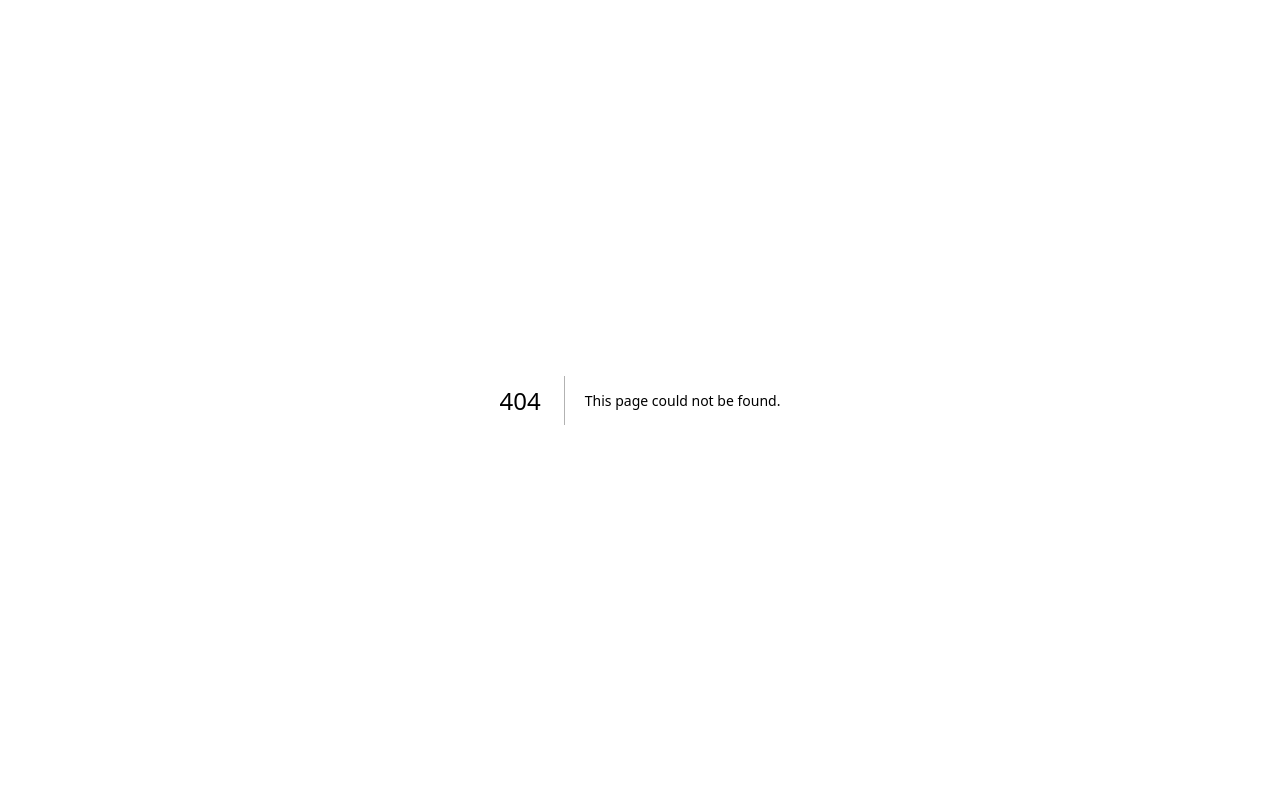
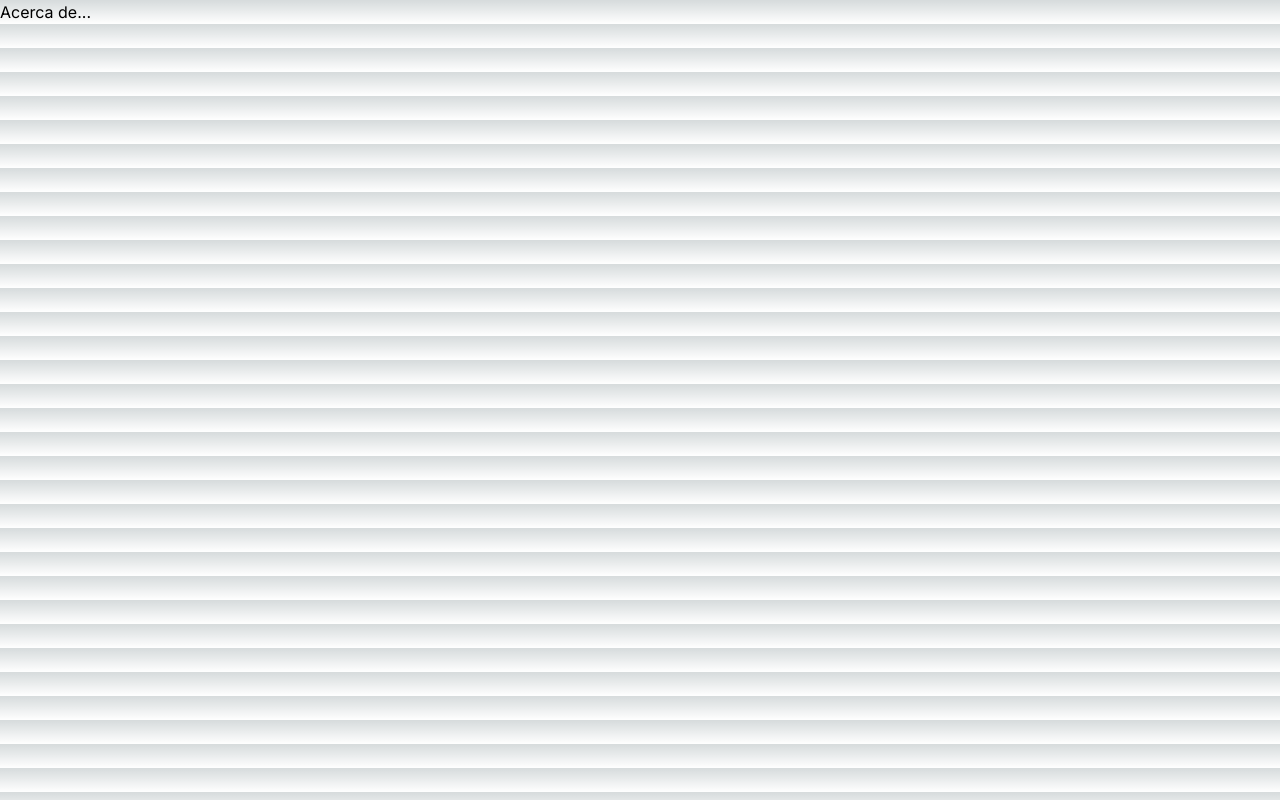
Before and after one commit to jose803196/LearnNextjs, a Next.js app: page /acercade in a window 1280 px wide. Before the commit this address had no page. Built offline with nearby package versions, Linux system fonts and the light colour scheme.

Commit message:
Creando rutas

```diff
--- a/src/app/research/page.tsx
+++ b/src/app/acercade/page.tsx
@@ -1,3 +1,3 @@
 export default function Page() {
-    return <p>Investigacion</p>;
+    return <p>Acerca de...</p>;
   }
--- /dev/null
+++ b/src/app/investigacion/page.tsx
@@ -0,0 +1,3 @@
+export default function Page() {
+    return <p>Investigación</p>;
+  }
```
Also changed, not shown: package.json (+6 -5 lines), src/app/informacionacademica/page.tsx (renamed from src/app/academicinfo/page.tsx), src/app/noticiasyeventos/page.tsx (renamed from src/app/newsandevents/page.tsx), 1 other file (tests, documents, lock files or other folders).
